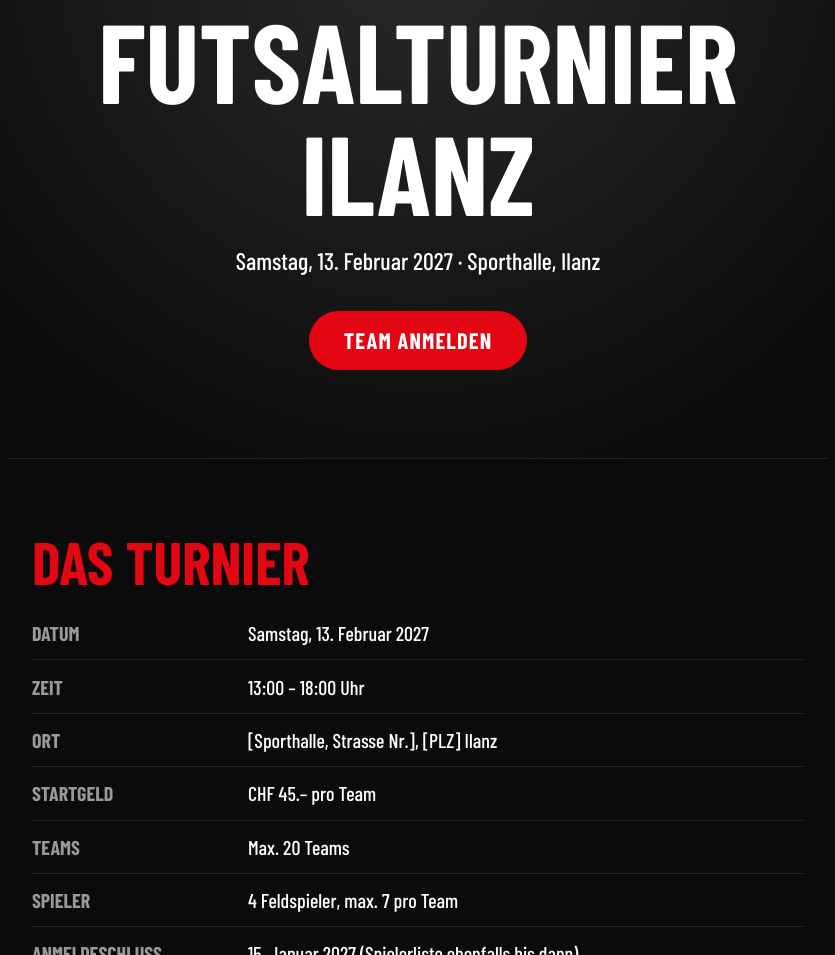
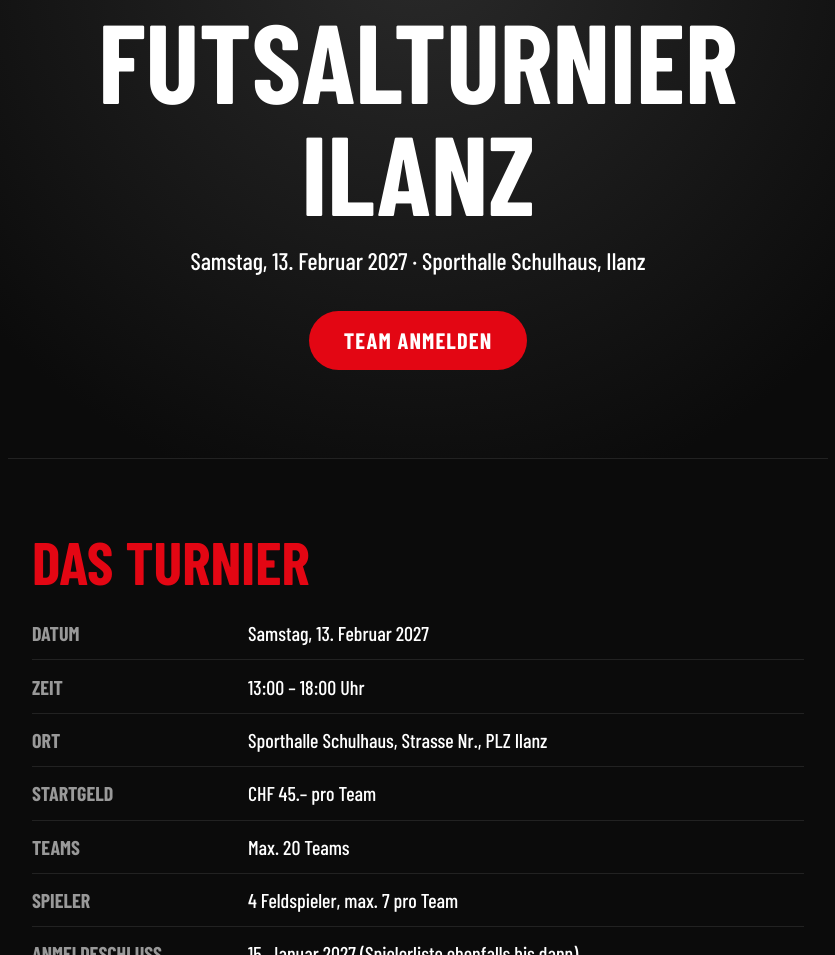
Before and after one commit to geocauzza/futsalturnier-2027, a plain HTML site: page index.html in a window 1280 px wide. Shown: the part 342-1297 px from the top of the page, without its empty margins (222-1057 px from the left). Drawn offline with nearby package versions, Linux system fonts and the light colour scheme; a web font is replaced by a local one.

Commit message:
adresse update

```diff
--- a/index.html
+++ b/index.html
@@ -21,7 +21,7 @@
   <p class="kicker">präsentiert</p>
   <h1>Futsalturnier<br>Ilanz</h1>
   <!-- ✏️ ÄNDERN: Datum und Ort -->
-  <p class="hero-date">Samstag, 13. Februar 2027 · Sporthalle, Ilanz</p>
+  <p class="hero-date">Samstag, 13. Februar 2027 · Sporthalle Schulhaus, Ilanz</p>
   <a href="#anmeldung" class="button">Team anmelden</a>
 </header>
 
@@ -34,7 +34,7 @@
   <dl class="facts">
     <div><dt>Datum</dt><dd>Samstag, 13. Februar 2027</dd></div>
     <div><dt>Zeit</dt><dd>13:00 – 18:00 Uhr</dd></div>
-    <div><dt>Ort</dt><dd>[Sporthalle, Strasse Nr.], [PLZ] Ilanz</dd></div>
+    <div><dt>Ort</dt><dd>Sporthalle Schulhaus, Strasse Nr., PLZ Ilanz</dd></div>
     <div><dt>Startgeld</dt><dd>CHF 45.– pro Team</dd></div>
     <div><dt>Teams</dt><dd>Max. 20 Teams</dd></div>
     <div><dt>Spieler</dt><dd>4 Feldspieler, max. 7 pro Team</dd></div>
```
